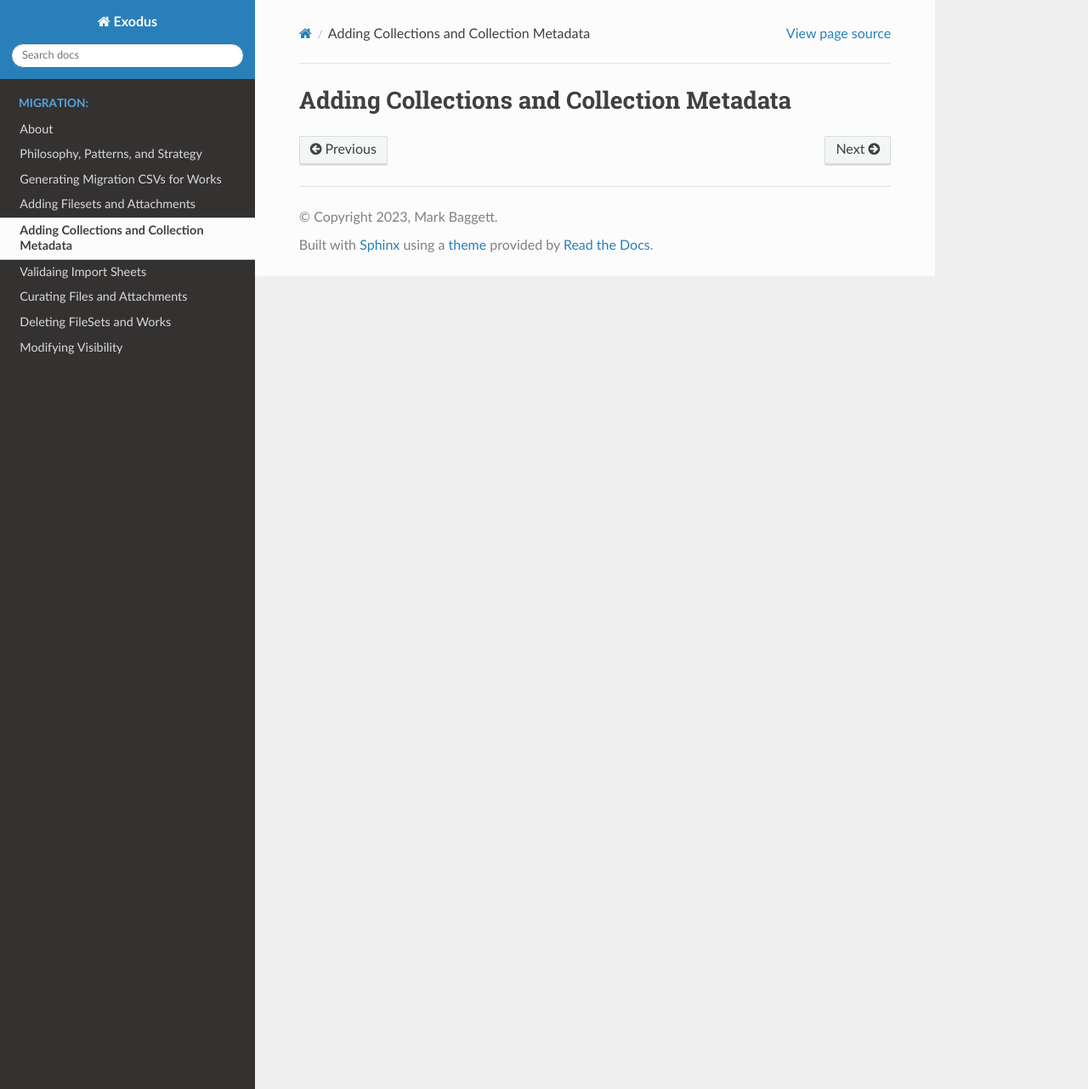
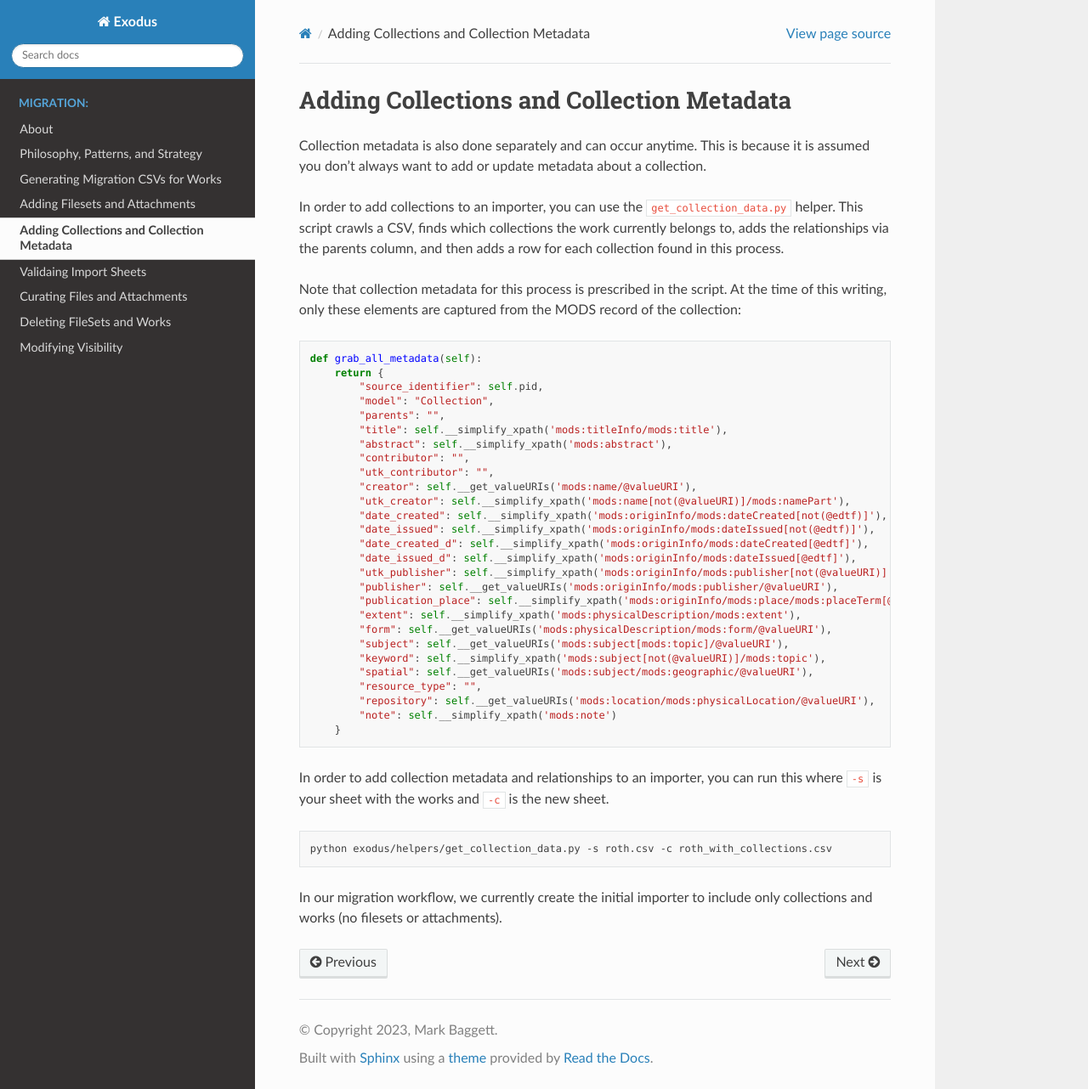
Before and after one commit to markpbaggett/exodus, a Sphinx documentation site: the page built from docs/source/contents/03_adding_collections.rst, in a window 1280 px wide and 1282 px high. Shown: the whole window at 85% size. Built offline with Sphinx 7.4.7 and the Read the Docs theme 2.0.0, drawn with Linux system fonts in a browser that asks for light colours.

Commit message:
Add docs about creating collections.

```diff
--- a/docs/source/contents/03_adding_collections.rst
+++ b/docs/source/contents/03_adding_collections.rst
@@ -1,2 +1,52 @@
 Adding Collections and Collection Metadata
 ##########################################
+
+Collection metadata is also done separately and can occur anytime. This is because it is assumed you don't always want
+to add or update metadata about a collection.
+
+In order to add collections to an importer, you can use the :code:`get_collection_data.py` helper. This script crawls a
+CSV, finds which collections the work currently belongs to, adds the relationships via the parents column, and then adds
+a row for each collection found in this process.
+
+Note that collection metadata for this process is prescribed in the script. At the time of this writing, only these elements
+are captured from the MODS record of the collection:
+
+.. code-block:: python
+
+    def grab_all_metadata(self):
+        return {
+            "source_identifier": self.pid,
+            "model": "Collection",
+            "parents": "",
+            "title": self.__simplify_xpath('mods:titleInfo/mods:title'),
+            "abstract": self.__simplify_xpath('mods:abstract'),
+            "contributor": "",
+            "utk_contributor": "",
+            "creator": self.__get_valueURIs('mods:name/@valueURI'),
+            "utk_creator": self.__simplify_xpath('mods:name[not(@valueURI)]/mods:namePart'),
+            "date_created": self.__simplify_xpath('mods:originInfo/mods:dateCreated[not(@edtf)]'),
+            "date_issued": self.__simplify_xpath('mods:originInfo/mods:dateIssued[not(@edtf)]'),
+            "date_created_d": self.__simplify_xpath('mods:originInfo/mods:dateCreated[@edtf]'),
+            "date_issued_d": self.__simplify_xpath('mods:originInfo/mods:dateIssued[@edtf]'),
+            "utk_publisher": self.__simplify_xpath('mods:originInfo/mods:publisher[not(@valueURI)]'),
+            "publisher": self.__get_valueURIs('mods:originInfo/mods:publisher/@valueURI'),
+            "publication_place": self.__simplify_xpath('mods:originInfo/mods:place/mods:placeTerm[@valueURI]'),
+            "extent": self.__simplify_xpath('mods:physicalDescription/mods:extent'),
+            "form": self.__get_valueURIs('mods:physicalDescription/mods:form/@valueURI'),
+            "subject": self.__get_valueURIs('mods:subject[mods:topic]/@valueURI'),
+            "keyword": self.__simplify_xpath('mods:subject[not(@valueURI)]/mods:topic'),
+            "spatial": self.__get_valueURIs('mods:subject/mods:geographic/@valueURI'),
+            "resource_type": "",
+            "repository": self.__get_valueURIs('mods:location/mods:physicalLocation/@valueURI'),
+            "note": self.__simplify_xpath('mods:note')
+        }
+
+In order to add collection metadata and relationships to an importer, you can run this where :code:`-s` is your sheet
+with the works and :code:`-c` is the new sheet.
+
+.. code-block:: shell
+
+    python exodus/helpers/get_collection_data.py -s roth.csv -c roth_with_collections.csv
+
+In our migration workflow, we currently create the initial importer to include only collections and works (no filesets
+or attachments).
```
